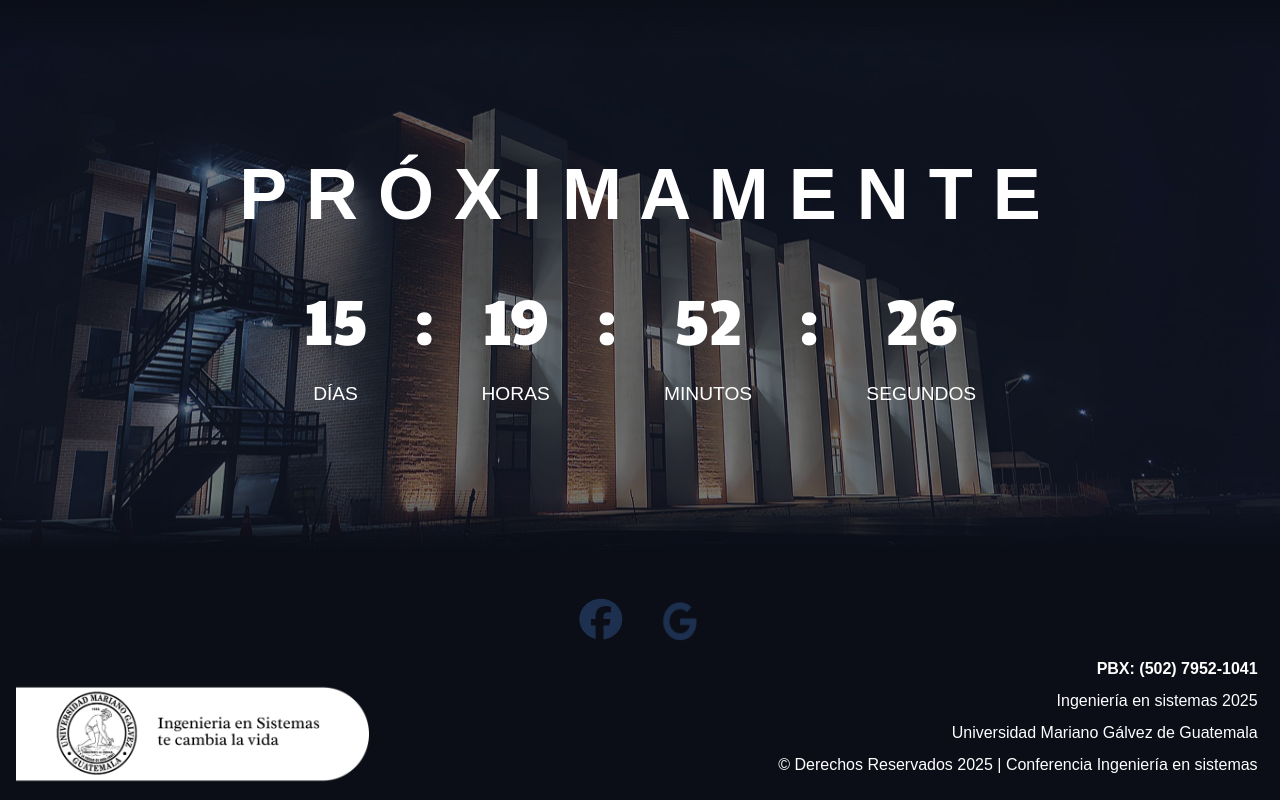
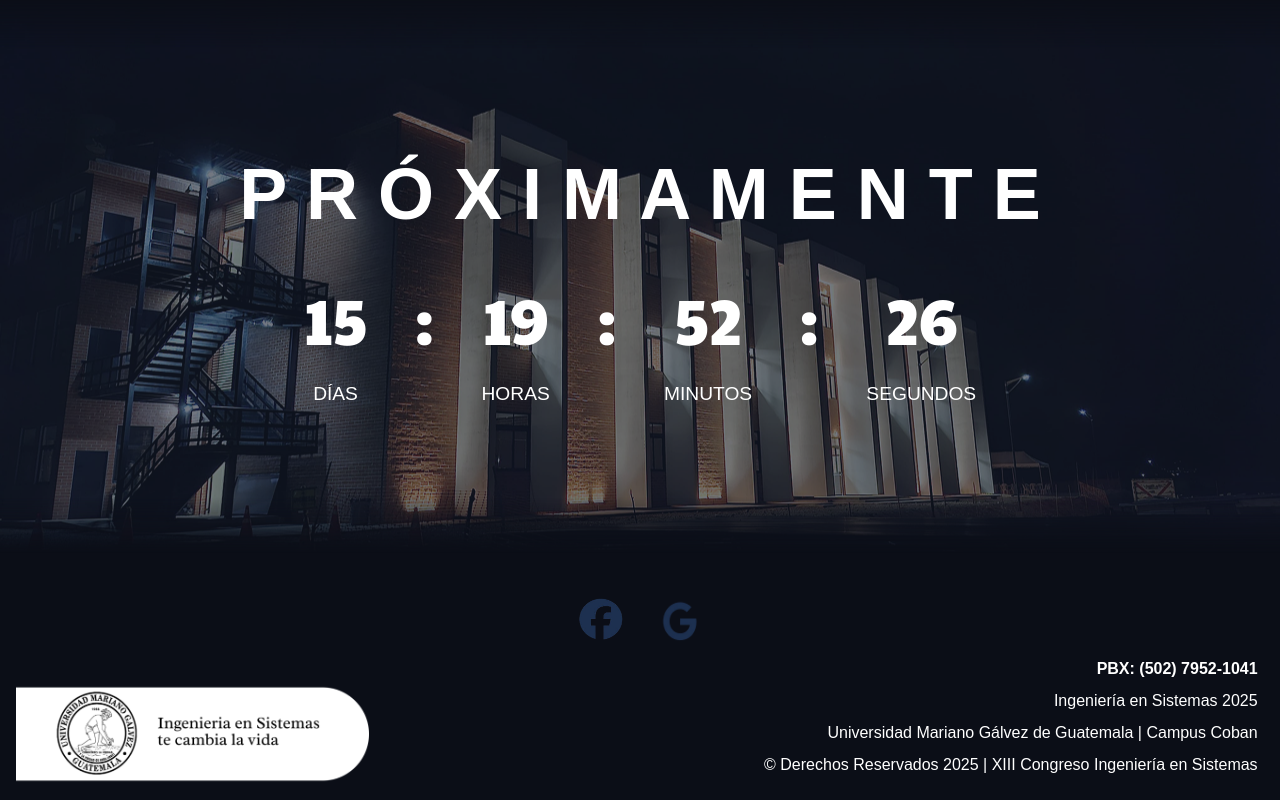
Before and after one commit to anthonymateoxd/Proyecto_Congreso_2025, a React (Vite) app: page / in a window 1280 px wide. Shown: the part 807-1607 px from the top of the page. Built offline with nearby package versions, Linux system fonts and the light colour scheme; a web font is replaced by a local one.

Commit message:
:zap: Cambios en el footer

```diff
--- a/src/pages/ComingSoon.jsx
+++ b/src/pages/ComingSoon.jsx
@@ -106,11 +106,11 @@ function ComingSoon() {
           <div className="footer-info">
             <div className="footer-contact">
               <p><strong>PBX: (502) 7952-1041</strong></p>
-              <p>Ingeniería en sistemas 2025</p>
+              <p>Ingeniería en Sistemas 2025</p>
             </div>
             <div className="footer-university">
-              <p>Universidad Mariano Gálvez de Guatemala</p>
-              <p>© Derechos Reservados 2025 | Conferencia Ingeniería en sistemas</p>
+              <p>Universidad Mariano Gálvez de Guatemala | Campus Coban</p>
+              <p>© Derechos Reservados 2025 | XIII Congreso Ingeniería en Sistemas</p>
             </div>
           </div>
         </div>
```
